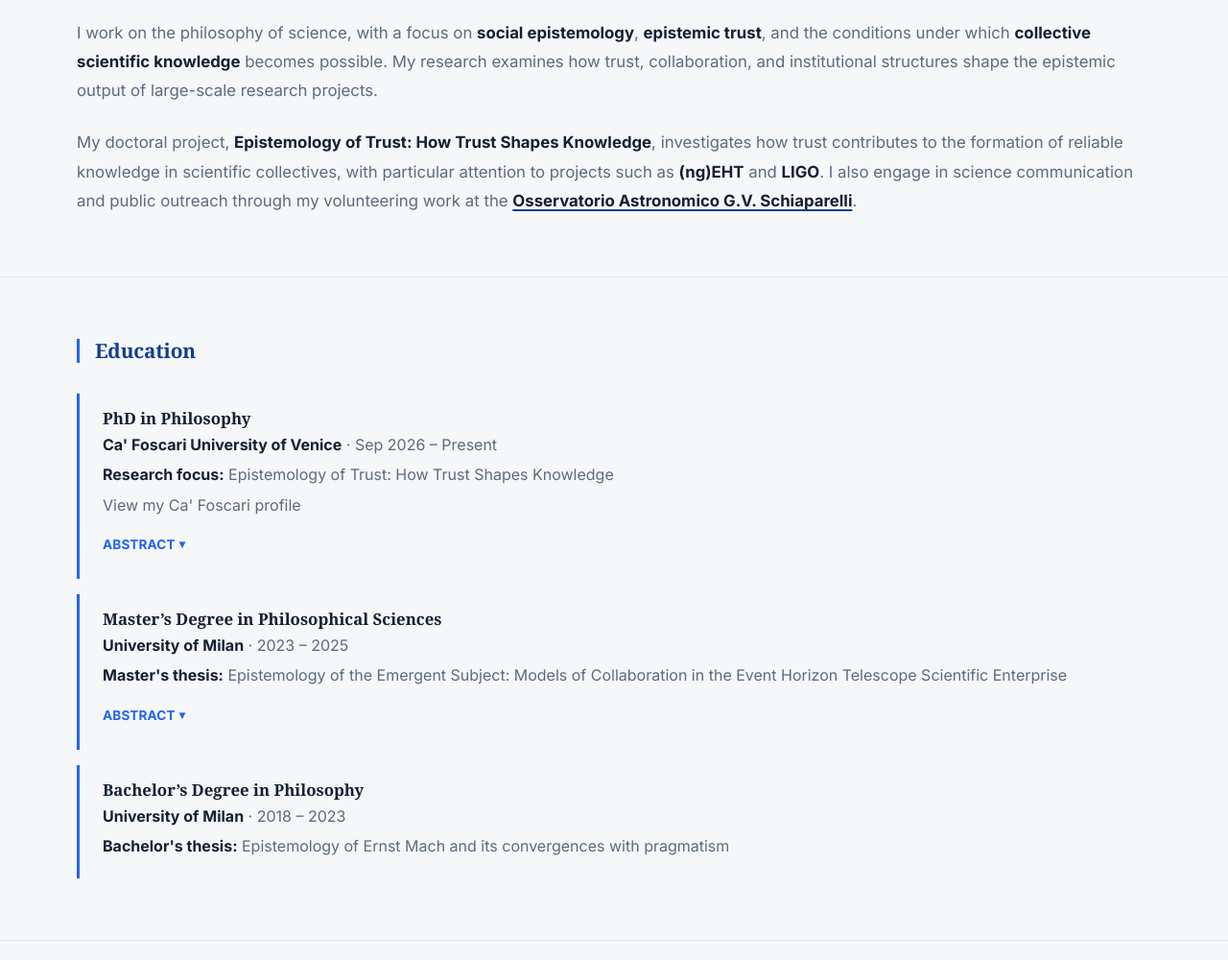
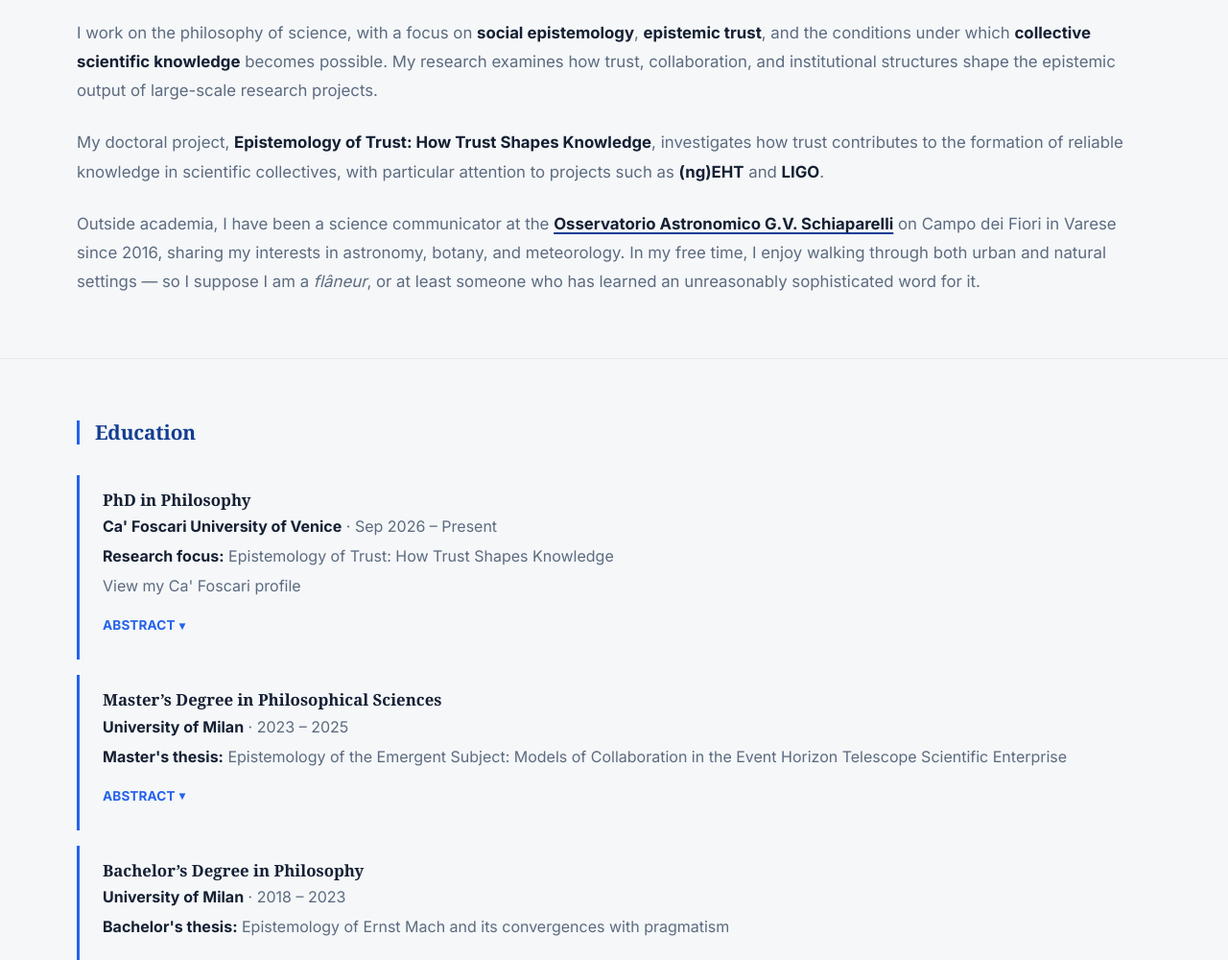
Before and after one commit to daniele-raiola/Portfolio, a plain HTML site: page index.html in a window 1280 px wide. Shown: the part 740-1740 px from the top of the page at 96% size. Drawn offline with Linux system fonts and the light colour scheme.

Commit message:
refactor(ui): update about section content and remove hover transitions
Refactor the 'about' section to separate academic research from science
communication and personal interests. Additionally, update the lecture
details for the 'Philosophy of Time' event.

Remove CSS transition effects on publication, timeline, and education
items to simplify the UI.

```diff
--- a/assets/css/style.css
+++ b/assets/css/style.css
@@ -613,18 +613,6 @@ section + section {
   letter-spacing: -0.02em;
 }
 
-.publication-item,
-.timeline-item,
-.education-collapsible {
-  transition: transform 0.2s ease;
-}
-
-.publication-item:hover,
-.timeline-item:hover,
-.education-collapsible:hover {
-  transform: translateX(2px);
-}
-
 .section-heading {
   margin-bottom: var(--space-xl);
 }
--- a/index.html
+++ b/index.html
@@ -177,7 +177,8 @@
           </div>
           <div id="about-content" class="about-text">
             <p>I work on the philosophy of science, with a focus on <strong>social epistemology</strong>, <strong>epistemic trust</strong>, and the conditions under which <strong>collective scientific knowledge</strong> becomes possible. My research examines how trust, collaboration, and institutional structures shape the epistemic output of large-scale research projects.</p>
-            <p>My doctoral project, <strong>Epistemology of Trust: How Trust Shapes Knowledge</strong>, investigates how trust contributes to the formation of reliable knowledge in scientific collectives, with particular attention to projects such as <strong>(ng)EHT</strong> and <strong>LIGO</strong>. I also engage in science communication and public outreach through my volunteering work at the <a href="https://www.astrogeo.va.it/" target="_blank" rel="noopener noreferrer"><strong>Osservatorio Astronomico G.V. Schiaparelli</strong></a>.</p>
+            <p>My doctoral project, <strong>Epistemology of Trust: How Trust Shapes Knowledge</strong>, investigates how trust contributes to the formation of reliable knowledge in scientific collectives, with particular attention to projects such as <strong>(ng)EHT</strong> and <strong>LIGO</strong>.</p>
+            <p>Outside academia, I have been a science communicator at the <a href="https://www.astrogeo.va.it/" target="_blank" rel="noopener noreferrer"><strong>Osservatorio Astronomico G.V. Schiaparelli</strong></a> on Campo dei Fiori in Varese since 2016, sharing my interests in astronomy, botany, and meteorology. In my free time, I enjoy walking through both urban and natural settings — so I suppose I am a <em>fl&acirc;neur</em>, or at least someone who has learned an unreasonably sophisticated word for it.</p>
           </div>
         </div>
       </section>
@@ -295,7 +296,8 @@
             <div id="conferences-public" class="timeline">
               <article class="timeline-item">
                 <h3>Lecturer in Philosophy of Time</h3>
-                <p><strong>Cos&#39;è il Tempo? Passato, Presente e Futuro nella Filosofia</strong> <span aria-hidden="true">·</span> <time datetime="2026-11-20">Nov 20, 2026, Salone Estense Varese</time> <span class="event-status">Upcoming</span></p>
+                <p><strong>Cos&#39;è il Tempo? Passato, Presente e Futuro nella Filosofia</strong> <span aria-hidden="true">·</span> <time datetime="2026-11-20">Nov 20, 2026, Sala VareseCorsi, Piazza della Motta 4</time></p>
+                <p>I delivered an introductory lecture on contemporary analytic philosophy of time, starting from Augustine’s famous question about the nature of time and moving on to McTaggart’s argument and the tension between the A-theory and B-theory. We also explored how these theories engage with science and whether time travel is possible.</p>
               </article>
               <article class="timeline-item">
                 <h3>Lecturer in Philosophy of Science</h3>
@@ -438,7 +440,8 @@
           '.hero-card img': 'Foto di Daniele Raiola',
           '#about h2': 'Chi sono',
           '#about-content p:nth-child(1)': 'Mi occupo di filosofia della scienza, con particolare attenzione all\'<strong>epistemologia sociale</strong>, alla <strong>fiducia epistemica</strong> e alle condizioni che rendono possibile la <strong>conoscenza scientifica collettiva</strong>. La mia ricerca esamina come fiducia, collaborazione e strutture istituzionali plasmino gli esiti epistemici dei grandi progetti di ricerca.',
-          '#about-content p:nth-child(2)': 'Il mio progetto di dottorato, <strong>Epistemology of Trust: How Trust Shapes Knowledge</strong>, esamina il contributo della fiducia alla formazione di conoscenza affidabile nei collettivi scientifici, con particolare attenzione a progetti come <strong>(ng)EHT</strong> e <strong>LIGO</strong>. Mi occupo inoltre di comunicazione e divulgazione scientifica attraverso il volontariato presso l\'<a href="https://www.astrogeo.va.it/" target="_blank" rel="noopener noreferrer"><strong>Osservatorio Astronomico G.V. Schiaparelli</strong></a>.',
+          '#about-content p:nth-child(2)': 'Il mio progetto di dottorato, <strong>Epistemology of Trust: How Trust Shapes Knowledge</strong>, esamina il contributo della fiducia alla formazione di conoscenza affidabile nei collettivi scientifici, con particolare attenzione a progetti come <strong>(ng)EHT</strong> e <strong>LIGO</strong>.',
+          '#about-content p:nth-child(3)': 'Al di fuori dell\'accademia, dal 2016 mi occupo di comunicazione scientifica presso l\'<a href="https://www.astrogeo.va.it/" target="_blank" rel="noopener noreferrer"><strong>Osservatorio Astronomico G.V. Schiaparelli</strong></a> sul Campo dei Fiori di Varese, condividendo i miei interessi per l\'astronomia, la botanica e la meteorologia. Nel tempo libero amo passeggiare in contesti urbani e naturali: suppongo quindi di essere un <em>fl&acirc;neur</em>, o almeno qualcuno che ha imparato una parola decisamente troppo sofisticata per descriverlo.',
           '#education h2': 'Formazione',
           '#education-list article:nth-child(1) h3': 'Dottorato di ricerca in Filosofia',
           '#education-list article:nth-child(1) p:nth-of-type(1) strong': 'Università Ca\' Foscari Venezia',
@@ -481,8 +484,8 @@
           '#talks .conferences-group:nth-of-type(3) > h3': 'Presentazioni scientifiche',
           '#talks .conferences-group:nth-of-type(4) > h3': 'Partecipazione e interessi',
           '#conferences-public article:nth-child(1) h3': 'Docente di filosofia del tempo',
-          '#conferences-public article:nth-child(1) time': '20 novembre 2026, Salone Estense Varese',
-          '#conferences-public article:nth-child(1) .event-status': 'Prossimo evento',
+          '#conferences-public article:nth-child(1) time': '20 novembre 2026, Sala VareseCorsi, Piazza della Motta 4',
+          '#conferences-public article:nth-child(1) p:nth-of-type(2)': 'Ho tenuto una lezione introduttiva di filosofia analitica contemporanea del tempo, partendo dalla celebre domanda di Agostino sulla natura del tempo e arrivando all’argomento di McTaggart e alla tensione tra teoria A e teoria B. Abbiamo inoltre esplorato il dialogo tra queste teorie e la scienza, nonché la possibilità dei viaggi nel tempo.',
           '#conferences-public article:nth-child(2) h3, #conferences-public article:nth-child(3) h3': 'Docente di filosofia della scienza',
           '#conferences-public article:nth-child(2) time': '19 aprile 2026, Osservatorio Astronomico G.V. Schiaparelli',
           '#conferences-public article:nth-child(2) p:nth-of-type(2)': 'Ho trattato in maniera introduttiva l’efficacia comunicativa delle teorie scientifiche, mostrando come la costruzione della fiducia del pubblico nella scienza richieda di rendere visibile il processo scientifico, inclusi i p-value e i limiti della statistica, le revisioni continue, la peer review e l’esistenza di teorie rivali.',
```
